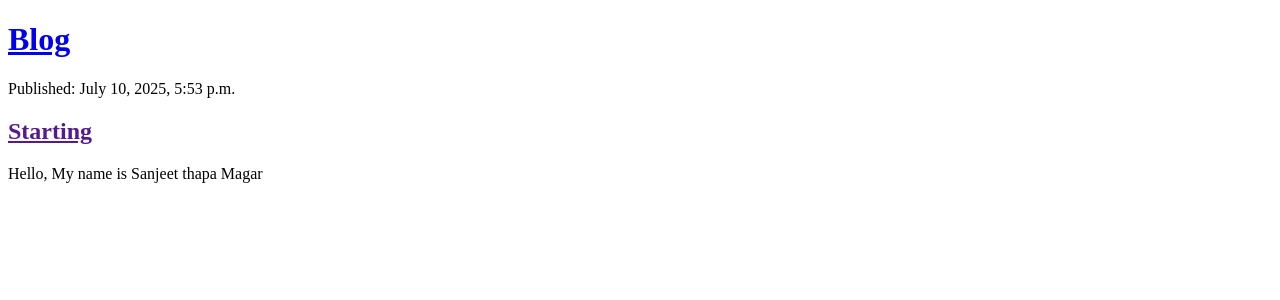
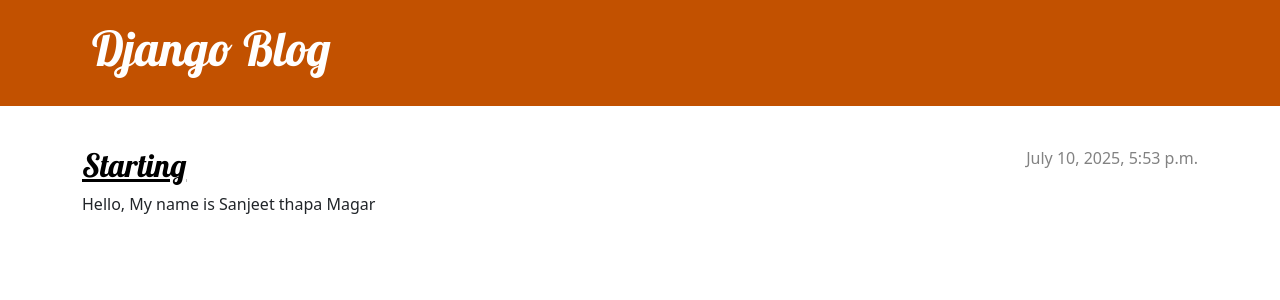
Before and after one commit to SanJeetMagar/my-first-blog, a Django app: page / in a window 1280 px wide. Shown: the top 300 px of the page. Run offline with Django 4.2, Linux system fonts and the light colour scheme; data comes from the database, SQL or seed files in the repository.

Commit message:
added new templates

```diff
--- /dev/null
+++ b/blog/static/css/blog.css
@@ -0,0 +1,71 @@
+.page-header {
+    background-color: #C25100;
+    margin-top: 0;
+    margin-bottom: 40px;
+    padding: 20px 20px 20px 40px;
+}
+
+.page-header h1,
+.page-header h1 a,
+.page-header h1 a:visited,
+.page-header h1 a:active {
+    color: #ffffff;
+    font-size: 36pt;
+    text-decoration: none;
+}
+
+h1,
+h2,
+h3,
+h4 {
+    font-family: 'Lobster', cursive;
+}
+
+.date {
+    color: #828282;
+}
+
+.save {
+    float: right;
+}
+
+.post-form textarea,
+.post-form input {
+    width: 100%;
+}
+
+.top-menu,
+.top-menu:hover,
+.top-menu:visited {
+    color: #ffffff;
+    float: right;
+    font-size: 26pt;
+    margin-right: 20px;
+}
+
+.post {
+    margin-bottom: 70px;
+}
+
+.post h2 a,
+.post h2 a:visited {
+    color: #000000;
+}
+
+.post > .date,
+.post > .actions {
+    float: right;
+}
+
+.btn-secondary,
+.btn-secondary:visited {
+    color: #C25100;
+    background: none;
+    border-color: #C25100;
+    margin-left: 15px;
+}
+
+.btn-secondary:hover {
+    color: #FFFFFF;
+    background-color: #C25100;
+}
--- /dev/null
+++ b/blog/templates/blog/base.html
@@ -0,0 +1,25 @@
+{% load static %}
+<!DOCTYPE html>
+<html>
+    <head>
+        <title>Django Blog</title>
+        <link rel="stylesheet" href="https://cdn.jsdelivr.net/npm/bootstrap@5.3.3/dist/css/bootstrap.min.css" integrity="sha384-QWTKZyjpPEjISv5WaRU9OFeRpok6YctnYmDr5pNlyT2bRjXh0JMhjY6hW+ALEwIH" crossorigin="anonymous">
+        <link rel="stylesheet" href="https://fonts.googleapis.com/css?family=Lobster&subset=latin,latin-ext">
+        <link rel="stylesheet" href="{% static 'css/blog.css' %}">
+    </head>
+    <body>
+    <header class="page-header">
+      <div class="container">
+          <h1><a href="/">Django Blog</a></h1>
+      </div>
+    </header>
+    <main class="container">
+        <div class="row">
+            <div class="col">
+            {% block content %}
+            {% endblock %}
+            </div>
+        </div>
+    </main>
+</body>
+</html>
--- a/blog/templates/blog/post_list.html
+++ b/blog/templates/blog/post_list.html
@@ -1,20 +1,13 @@
-<!DOCTYPE html>
-<html>
-    <head>
-        <title><b>Blog</b></title>
-    </head>
-    <body>
-        <header>
-            <h1><a href="/">Blog</a></h1>
-        </header>
+{% extends 'blog/base.html' %}
 
-        {% for post in posts %}
-        <article>
-            <time>Published: {{ post.published_date }}</time>
-            <h2><a href="">{{ post.title }}</a></h2>
+{% block content %}
+    {% for post in posts %}
+        <article class="post">
+            <time class="date">
+                {{ post.published_date }}
+            </time>
+            <h2><a href="{% url 'post_detail' pk=post.pk %}">{{ post.title }}</a></h2>
             <p>{{ post.text|linebreaksbr }}</p>
         </article>
-        {% endfor %}
-
-    </body>
-</html>
+    {% endfor %}
+{% endblock %}
--- a/blog/urls.py
+++ b/blog/urls.py
@@ -3,4 +3,5 @@
 
 urlpatterns = [
     path('', views.post_list, name = 'post_list'),
+    path('post/<int:pk>/', views.post_detail, name ='post_detail'),
 ]
--- a/blog/views.py
+++ b/blog/views.py
@@ -1,9 +1,14 @@
 from django.shortcuts import render
 from .models import Post
 from django.utils import timezone
-
+from django.shortcuts import render, get_object_or_404
 # Create your views here.
 
 def post_list(request):
     posts = Post.objects.filter(published_date__lte = timezone.now()).order_by('published_date')
     return render(request, 'blog/post_list.html', {'posts': posts})
+
+
+def post_detail(request, pk):
+    post = get_object_or_404(Post, pk=pk)
+    return render(request, 'blog/post_detail.html', {'post': post})
--- a/my_first_blog/settings.py
+++ b/my_first_blog/settings.py
@@ -117,9 +117,11 @@
 # https://docs.djangoproject.com/en/4.2/howto/static-files/
 
 STATIC_URL = 'static/'
-STATIC_ROOT = BASE_DIR / 'static'
+# STATIC_ROOT = BASE_DIR / 'static'
+STATICFILES_DIRS = [BASE_DIR / "static"]
 
 # Default primary key field type
 # https://docs.djangoproject.com/en/4.2/ref/settings/#default-auto-field
 
+
 DEFAULT_AUTO_FIELD = 'django.db.models.BigAutoField'
```
Also changed, not shown: blog/templates/blog/post_detail.html (added, +13 -0 lines).
